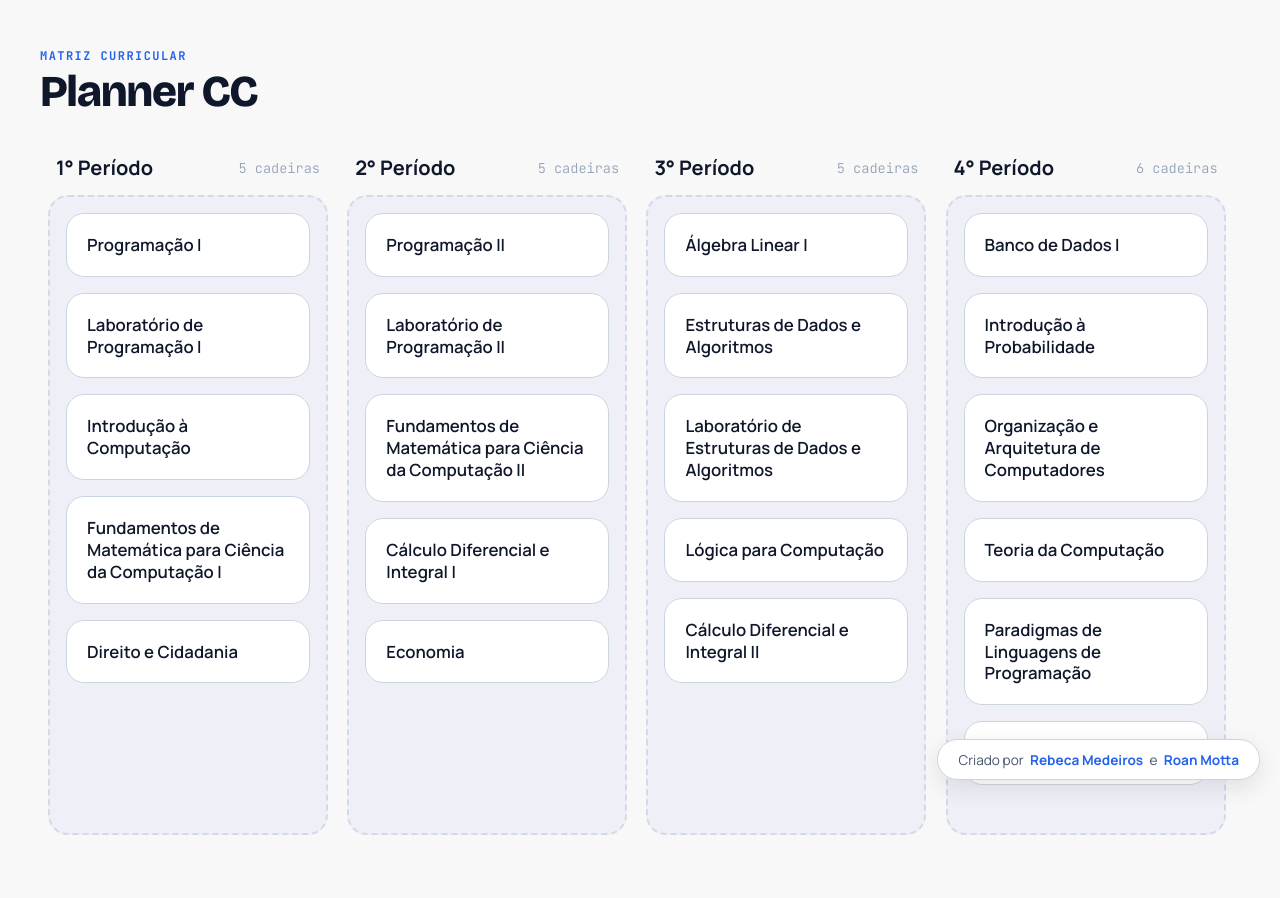
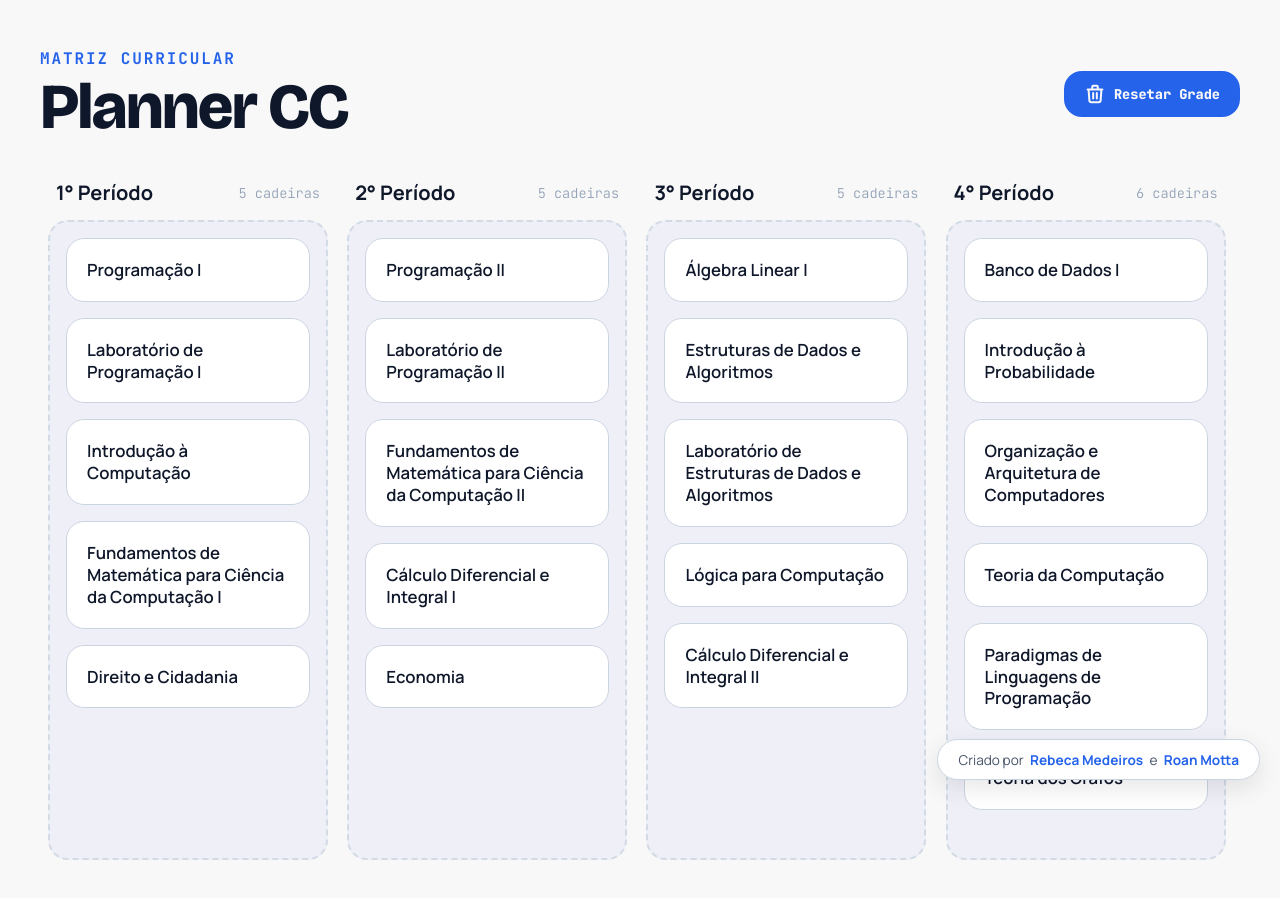
Before and after one commit to rebecamdrs/ufcg-cc-planner, a React (Vite) app: page / in a window 1280 px wide. Shown: the top 898 px of the page. Built offline with nearby package versions, Linux system fonts and the light colour scheme; no server answers.

Commit message:
feat: implementa localStorage e cria o botao de reset grade

```diff
--- a/src/App.css
+++ b/src/App.css
@@ -49,7 +49,7 @@ body {
 
 .titulo-principal {
   font-family: var(--font-title);
-  font-size: 2.75rem;
+  font-size: 4rem;
   font-weight: 800;
   color: var(--text-title);
   margin: 0;
@@ -59,13 +59,52 @@ body {
 
 .tag-header {
   font-family: var(--font-mono);
-  font-size: 0.75rem;
   font-weight: 700;
   color: var(--accent-cc);
   letter-spacing: 0.12em;
   text-transform: uppercase;
   display: block;
   margin-bottom: 0.4rem;
+}
+
+.botao-reset {
+  background-color: var(--accent-cc);
+  border-radius: 18px;
+  padding: 0.75rem 1.25rem;
+  user-select: none;
+  transition: all 0.25s cubic-bezier(0.16, 1, 0.3, 1);
+  box-shadow: 0 4px 12px rgba(33, 39, 53, 0);
+
+  display: inline-flex;
+  align-items: center;
+  justify-content: center;
+  gap: 0.5rem;
+
+  font-family: var(--font-mono);
+  font-weight: 800;
+  font-size: 0.85rem;
+  color: var(--bg-page);
+
+  border: none;
+  cursor: pointer;
+  outline: none;
+}
+
+.botao-reset .icone-lixeira {
+  width: 22px;
+  height: 22px;
+  flex-shrink: 0;
+}
+
+.botao-reset:hover {
+  background-color: var(--alert-red);
+  transform: translateY(-2px);
+  box-shadow: 0 6px 16px rgba(229, 57, 53, 0.25);
+}
+
+.botao-reset:active {
+  transform: translateY(0);
+  box-shadow: 0 2px 6px rgba(229, 57, 53, 0.15);
 }
 
 .container-periodos {
--- a/src/App.jsx
+++ b/src/App.jsx
@@ -1,27 +1,44 @@
-import { useEffect, useState } from "react";
-import { MAPA_PERIODOS } from "./constants/mapa_periodos";
-import { ColunaPeriodo } from "./components/ColunaPeriodo";
-import "./App.css";
+import { useEffect, useState } from "react"
+import { MAPA_PERIODOS } from "./constants/mapa_periodos"
+import { ColunaPeriodo } from "./components/ColunaPeriodo"
+import "./App.css"
+import iconeLixeira from "./assets/icone-lixeira.svg"
 
 export default function App() {
-    const [cadeiras, setCadeiras] = useState([]);
-    const [grade, setGrade] = useState(MAPA_PERIODOS);
+    const [cadeiras, setCadeiras] = useState([])
+
+    // inicializa a grade vendo se tem alguma no localStorage antes
+    const [grade, setGrade] = useState(() => {
+        const gradeSalva = localStorage.getItem("grade_planejada")
+        return gradeSalva ? JSON.parse(gradeSalva) : MAPA_PERIODOS
+    })
+
+    // efeito que é ativado sempre q a grade mudar
+    useEffect(() => {
+        localStorage.setItem("grade_planejada", JSON.stringify(grade)); // guarda a grade no storage
+    }, [grade])
+
+    function resetarGrade() {
+        if (confirm("Deseja restaurar a matriz curricular padrão?")) {
+            setGrade(MAPA_PERIODOS)
+        }
+    }
 
     // guarda a cadeira que o mouse ta em cima
-    const [cadeiraSelecionada, setCadeiraSelecionada] = useState(null);
+    const [cadeiraSelecionada, setCadeiraSelecionada] = useState(null)
 
     // Busca as cadeiras do json do git
     useEffect(() => {
         fetch('https://raw.githubusercontent.com/daltonserey/ppc-2023-em-dados/master/dados/disciplinas.json')
             .then(resposta => resposta.json())
             .then(dados => setCadeiras(dados))
-            .catch(erro => console.error("Erro ao carregar dados:", erro));
-    }, []);
+            .catch(erro => console.error("Erro ao carregar dados:", erro))
+    }, [])
 
     // busca cadeira a partir do nome
     function buscarCadeira(nome) {
-        const padrao = { nome: nome, creditos: '-', carga_horaria: '-' };
-        return cadeiras.find(c => c.nome === nome) || padrao;
+        const padrao = { nome: nome, creditos: '-', carga_horaria: '-' }
+        return cadeiras.find(c => c.nome === nome) || padrao
     }
 
     // move cadeira para novo periodo
@@ -68,6 +85,10 @@ export default function App() {
                     <span className="tag-header">Matriz Curricular</span>
                     <h1 className="titulo-principal">Planner CC</h1>
                 </div>
+                <button className="botao-reset" onClick={resetarGrade}>
+                    <img src={iconeLixeira} alt="Resetar" className="icone-lixeira" />
+                    <span>Resetar Grade</span>
+                </button>
             </header>
 
             <div className="container-periodos">
@@ -116,5 +137,5 @@ export default function App() {
                 </a>
             </footer>
         </div>
-    );
+    )
 }
--- a/src/components/ColunaPeriodo.jsx
+++ b/src/components/ColunaPeriodo.jsx
@@ -9,7 +9,7 @@ export function ColunaPeriodo({
   setCadeiraSelecionada
 }) {
 
-  // Busca todas as cadeiras da coluna para renderização e cálculos
+  // busca todas as cadeiras da coluna para renderização e calculos
   const cadeirasColuna = nomesCadeiras
     .map((nome) => buscarCadeira(nome))
     .filter(Boolean);
```
Also changed, not shown: src/assets/icone-lixeira.svg (added).
